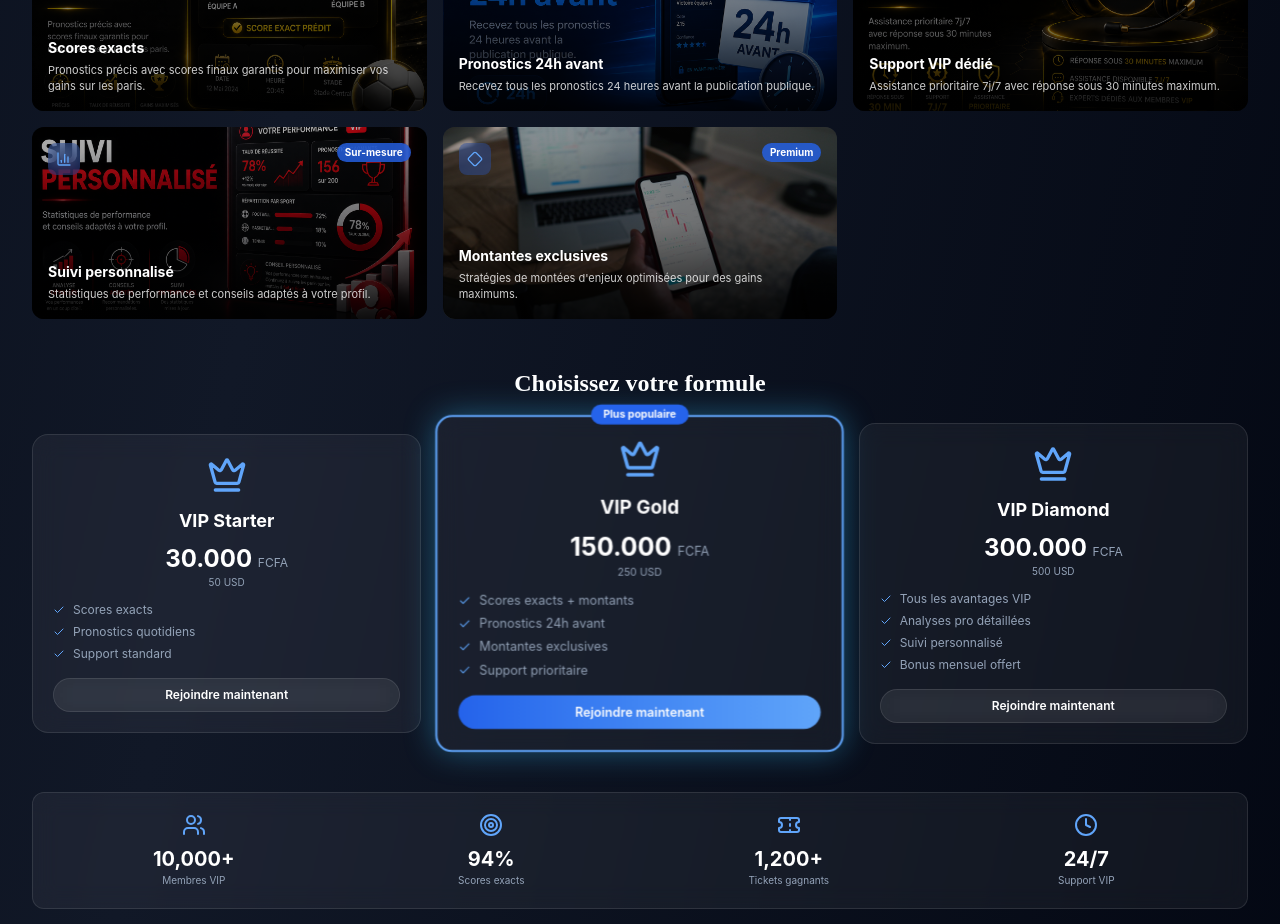
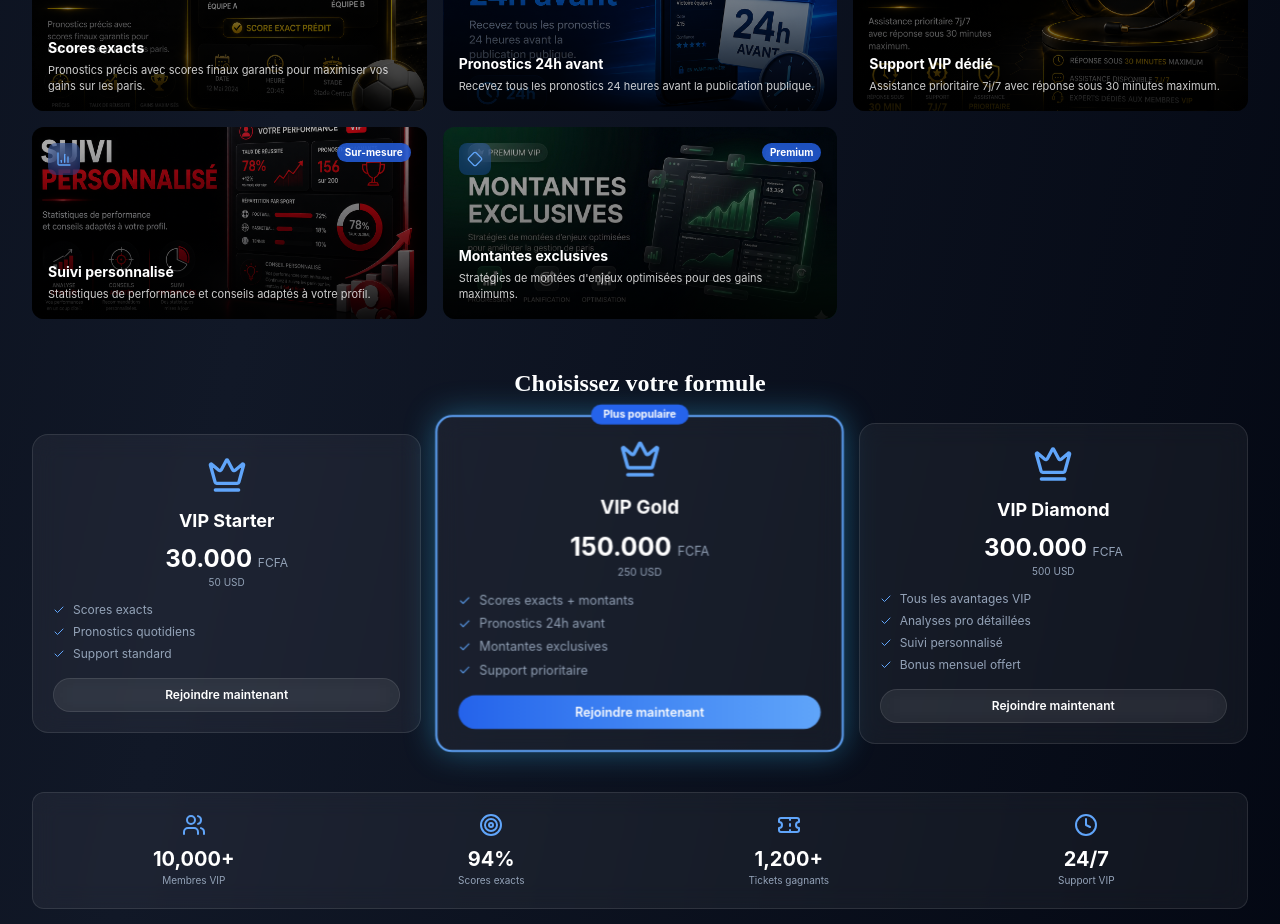
Before and after one commit to desch-wabi237/XBET, a React (Vite) app: page / in a window 1280 px wide. Shown: the part 4480-5404 px from the top of the page. Built offline with nearby package versions, Linux system fonts and the light colour scheme.

Commit message:
prono add3

```diff
--- a/src/components/SectionVIP.tsx
+++ b/src/components/SectionVIP.tsx
@@ -76,7 +76,7 @@ const SectionVIP = () => {
       icon: Diamond,
       title: 'Montantes exclusives',
       description: 'Stratégies de montées d\'enjeux optimisées pour des gains maximums.',
-      backgroundImage: '/images/vip-montantes.jpg',
+      backgroundImage: '/images/vip-montantes.png',
       badge: 'Premium'
     }
   ]
```
Also changed, not shown: public/images/vip-montantes.jpg (deleted), public/images/vip-montantes.png (added).
